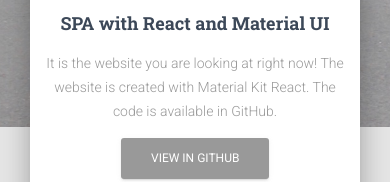
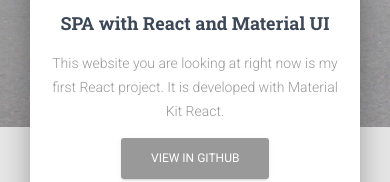
Before and after one commit to Kathei/Kathei.github.io, a React (Create React App) app: page /projects in a window 390 px wide. Shown: the part 633-815 px from the top of the page. Built offline with nearby package versions, Linux system fonts and the light colour scheme.

Commit message:
Fix mobile menu and edit texts

```diff
--- a/src/components/Header/Header.js
+++ b/src/components/Header/Header.js
@@ -8,7 +8,6 @@
 import AppBar from "@material-ui/core/AppBar";
 import Toolbar from "@material-ui/core/Toolbar";
 import IconButton from "@material-ui/core/IconButton";
-import Button from "@material-ui/core/Button";
 import Hidden from "@material-ui/core/Hidden";
 import Drawer from "@material-ui/core/Drawer";
 // @material-ui/icons
@@ -90,7 +89,7 @@
           classes={{
             paper: classes.drawerPaper
           }}
-          onClose={handleDrawerToggle}
+          onClick={handleDrawerToggle}
         >
           <div className={classes.appResponsive}>
             {leftLinks}
--- a/src/views/Projects.js
+++ b/src/views/Projects.js
@@ -37,7 +37,7 @@
           <GridItem xs={12} sm={12} md={4}>
             <InfoArea
               title="SPA with React and Material UI"
-              description='It is the website you are looking at right now! The website is created with Material Kit React. The code is available in GitHub.'
+              description="This website you are looking at right now is my first React project. It is developed with Material Kit React."
               icon={ImportantDevices}
               iconColor="info"
               vertical
@@ -81,7 +81,7 @@
           <GridItem xs={12} sm={12} md={4}>
             <InfoArea
               title="Web service with Django and AngularJS"
-              description="Somekratia is a platform for discussing public decisions made by the city of Helsinki. It is built as a single-page application with AngularJS and Django, and uses the Open Ahjo API provided by the city of Helsinki. This was a group project in a univerisity course. I contributed to the project as a full-stack developer. The code is available in GitHub."
+              description="Somekratia is a platform for discussing public decisions made by the city of Helsinki. It is built as a single-page application with AngularJS and Django, and uses the Open Ahjo API provided by the city of Helsinki. This was a group project in a univerisity course. I contributed to the project as a full-stack developer."
               icon={Forum}
               iconColor="info"
               vertical
```
Also changed, not shown: src/components/Header/HeaderLinks.js (+0 -9 lines).
